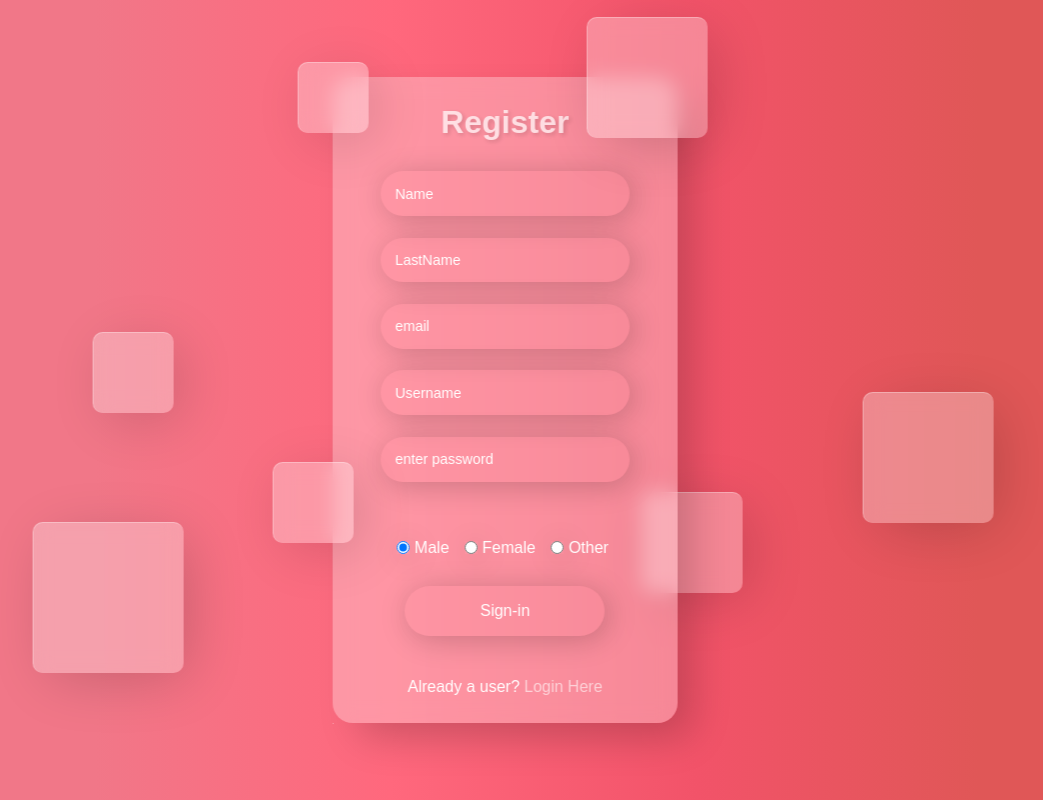
After one commit to ananyashenoy16/click_post, a PHP site: page /assets/pages/register.php in a window 1280 px wide. The commit adds this page. Shown: the whole page, without its empty margins (135-1178 px from the left). Run offline with PHP 8.4, Linux system fonts and the light colour scheme.

Commit message:
Validation and the form values storing in database

```diff
--- a/assets/css/style.css
+++ b/assets/css/style.css
@@ -6,7 +6,6 @@ body{
 }
 .container{
     position: absolute;
-
     transform: translate(-50%,-50%);
     top: 50%;
     left:50%;
@@ -26,7 +25,7 @@ body{
 
 }
 form{
-    height: 505px;
+    height: 550px;
     padding: 3em;
     border-radius:20px;
     background:rgba(255,255,255,0.3);
@@ -157,10 +156,33 @@ p{
     left: 530px;
     z-index: -1;
 }
-.gender{
+.gender {
     color: #fff;
     display: flex;
-
-    justify-content: space-between;
+    justify-content: center;
+    align-items: center;
     width: 30px;
 }
+
+.gender input {
+    margin-top: 20px;
+    margin-right: 5px;
+}
+
+.gender label {
+    margin: 0 10px 0 0;
+}
+
+
+/* =============== Nishal Modification ======================= */
+
+form .error-text {
+    color: #721c24;
+    background: #f8d7da;
+    padding: 8px 10px;
+    text-align: center;
+    border-radius: 5px;
+    margin-bottom: 10px;
+    border: 1px solid pink;
+    display: none;
+  }
--- /dev/null
+++ b/assets/js/signup.js
@@ -0,0 +1,28 @@
+const form = document.querySelector("form"),
+  continueBtn = form.querySelector(".button"),
+  errorText = form.querySelector(".error-text");
+
+form.onsubmit = (e) => {
+  e.preventDefault();
+};
+
+continueBtn.onclick = () => {
+  let xhr = new XMLHttpRequest();
+  xhr.open("POST", "../php/signup.php", true);
+  xhr.onload = () => {
+    if (xhr.readyState === XMLHttpRequest.DONE) {
+      if (xhr.status === 200) {
+        let data = xhr.response;
+        if (data.trim() === "success") {
+          location.href = "main.php";
+        } else {
+          errorText.style.display = "block";
+          errorText.textContent = data;
+        }
+      }
+    }
+  };
+
+  let formData = new FormData(form);
+  xhr.send(formData);
+};
--- a/assets/pages/login.html
+++ b/assets/pages/login.html
@@ -22,7 +22,7 @@
         /><br />
         <p><a href="#">Forgot Password?</a></p>
         <input type="submit" value="Sign-in" /><br />
-        <p>New User? <a href="register.html">Sign-Up here</a></p>
+        <p>New User? <a href="register.php">Sign-Up here</a></p>
 
       </form>
 
--- /dev/null
+++ b/assets/pages/register.php
@@ -0,0 +1,56 @@
+<!DOCTYPE html>
+<html lang="en">
+
+<head>
+    <meta charset="UTF-8">
+
+    <meta name="viewport" content="width=device-width, initial-scale=1.0">
+    <link rel="stylesheet" href="../css/style.css">
+    <title>Sign-Up</title>
+    <?php
+        include("../php/config.php");
+    ?>
+</head>
+
+<body>
+    <div class="container">
+        <form action="../php/signup.php" method="post">
+            <h1>Register</h1>
+            <div class="error-text"></div>
+            <input type="text" name="first_name" placeholder="Name" required>
+            <input type="text" name="last_name" placeholder="LastName" required>
+            <input type="email" name="email" placeholder="email" required >
+
+            <input type="text" name="username" placeholder="Username" required>
+            <input type="password" name="password" placeholder="enter password" required><br>
+            <div class="gender">
+                <input type="radio" name="gender" value="1" checked>
+                <label>
+                    Male
+                </label>
+                <input type="radio" name="gender" value="2">
+                <label>
+                    Female
+                </label>
+                <input type="radio" name="gender" value="0">
+                <label>
+                    Other
+                </label>
+            </div>
+            <input type="submit" class="button" value="Sign-in"><br>
+            <p>Already a user? <a href="login.html">Login Here</a></p>
+        </form>
+        <div class="drops">
+            <div class="drop drop1"></div>
+            <div class="drop drop2"></div>
+            <div class="drop drop3"></div>
+            <div class="drop drop4"></div>
+            <div class="drop drop5"></div>
+            <div class="drop drop6"></div>
+            <div class="drop drop7"></div>
+            <div class="drop drop8"></div>
+        </div>
+    </div>
+</body>
+<script src="../js/signup.js"></script>
+</html>
--- /dev/null
+++ b/assets/php/config.php
@@ -0,0 +1,15 @@
+<?php
+    $hostname = "localhost";
+    $username = "root";
+    $password = "";
+    $dbname = "click_post";
+
+    $conn = mysqli_connect($hostname, $username, $password, $dbname);
+
+    if(!$conn)
+    {
+        echo "Database Connection Error".mysqli_connect_error();
+    }
+
+
+?>
--- a/hi.txt
+++ /dev/null
@@ -1 +0,0 @@
-HI Everyone this is a file to display what one has done in the project
```
Also changed, not shown: assets/js/login.js (added, +27 -0 lines), assets/pages/register.html (deleted, +0 -63 lines), assets/php/signup.php (added, +41 -0 lines), assets/pages/main.php (added), 1 other file.
